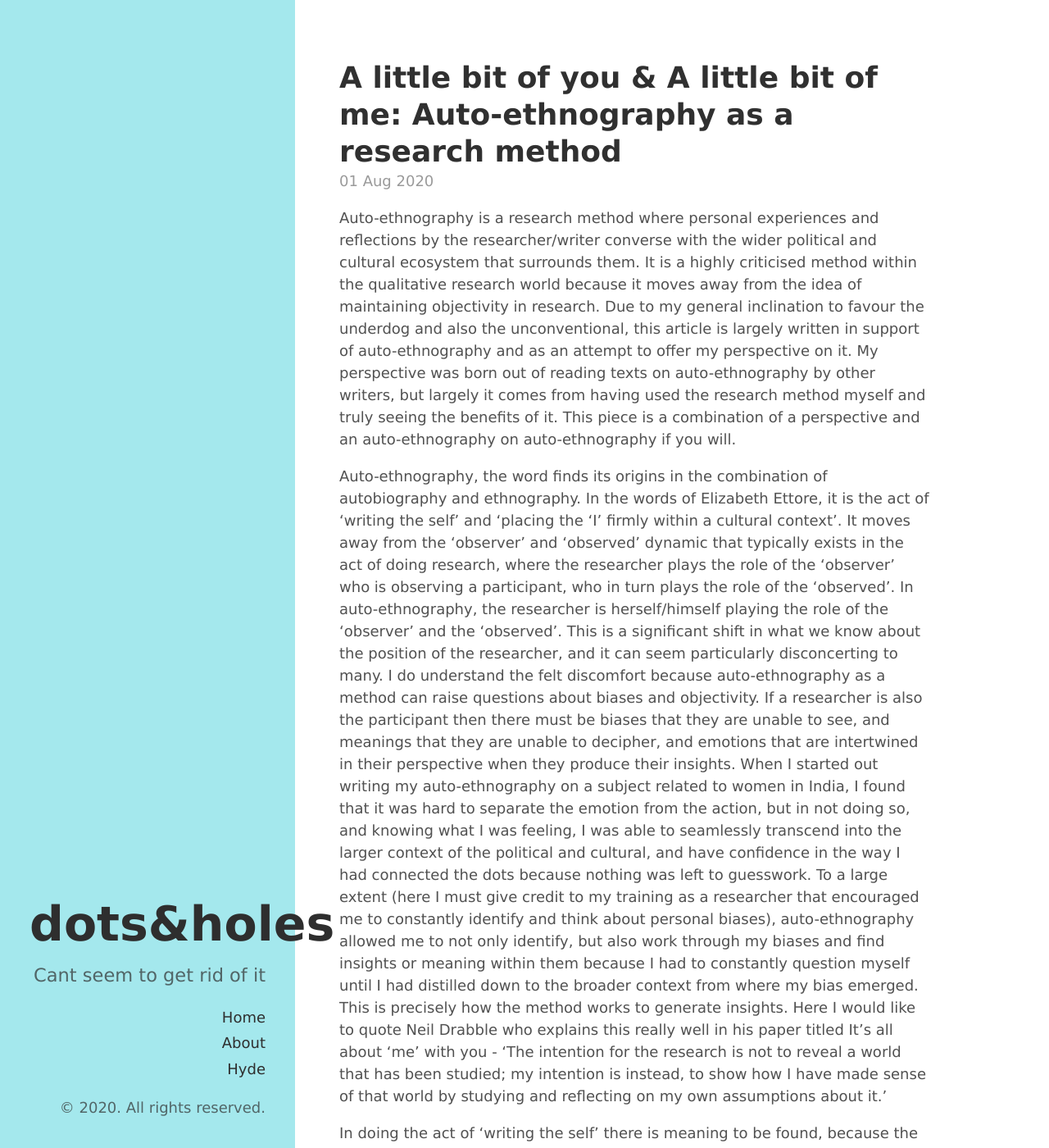
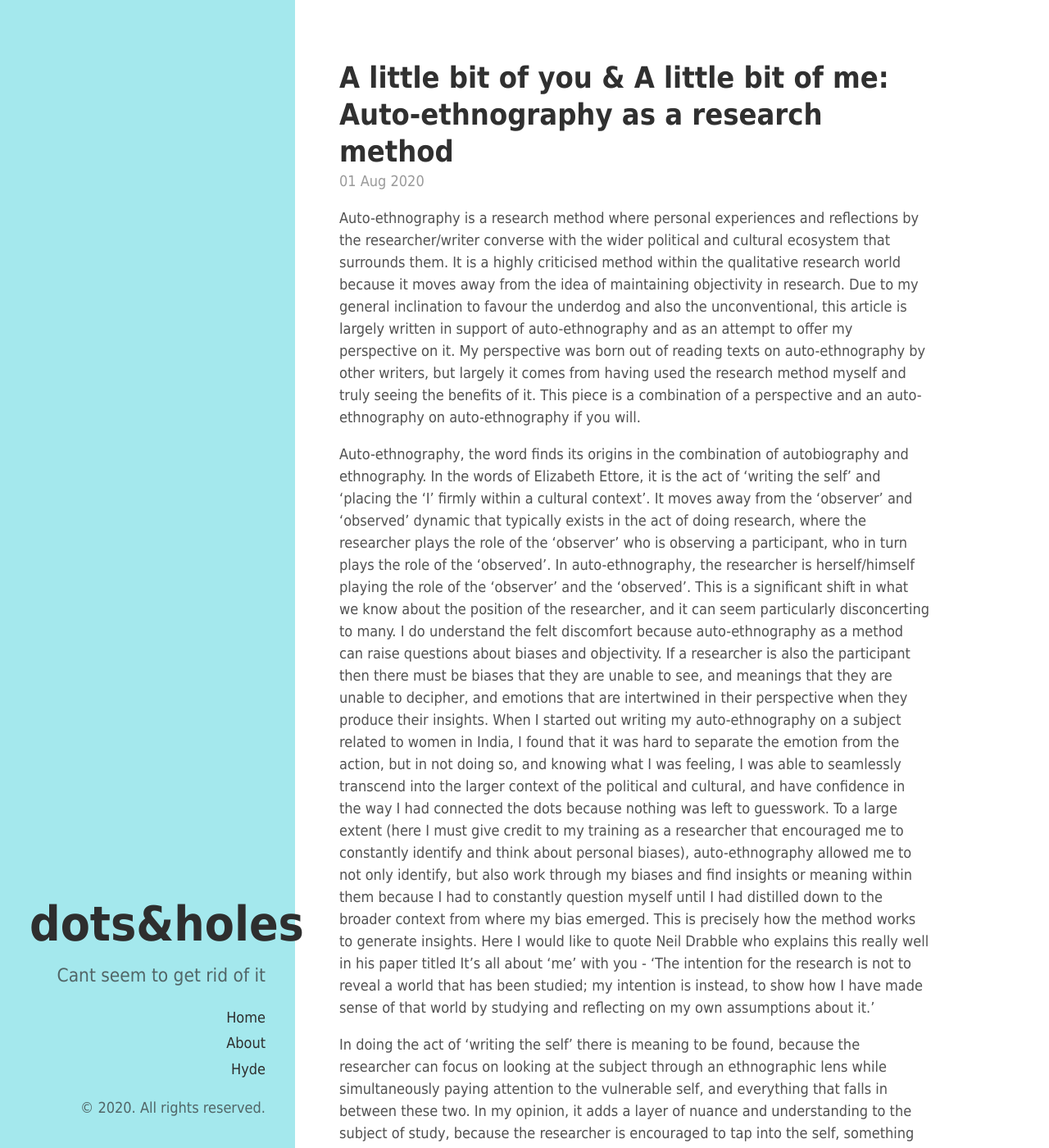
Before and after one commit to dotsandholes/dotsandholes.github.io, a Jekyll site: the page built from index.html, in a window 1280 px wide and 1400 px high. Shown: the whole window at 82% size. Built offline with Jekyll 4.4.1, drawn with Linux system fonts in a browser that asks for light colours; the list of posts is cut into pages by our own code.

Commit message:
Update hyde.css

```diff
--- a/public/css/hyde.css
+++ b/public/css/hyde.css
@@ -32,7 +32,7 @@
  */
 
 html {
-  font-family: "Lucida Sans Unicode", "Lucida Grande", sans-serif;
+  font-family: Tahoma, Geneva, sans-serif;
 }
 @media (min-width: 48em) {
   html {
@@ -79,7 +79,7 @@ html {
 .sidebar-about h1 {
   color: #2e2e2e;
   margin-top: 0;
-  font-family: "Lucida Sans Unicode", "Lucida Grande", sans-serif;
+  font-family: Tahoma, Geneva, sans-serif;
   font-size: 3.25rem;
 }
 
```
